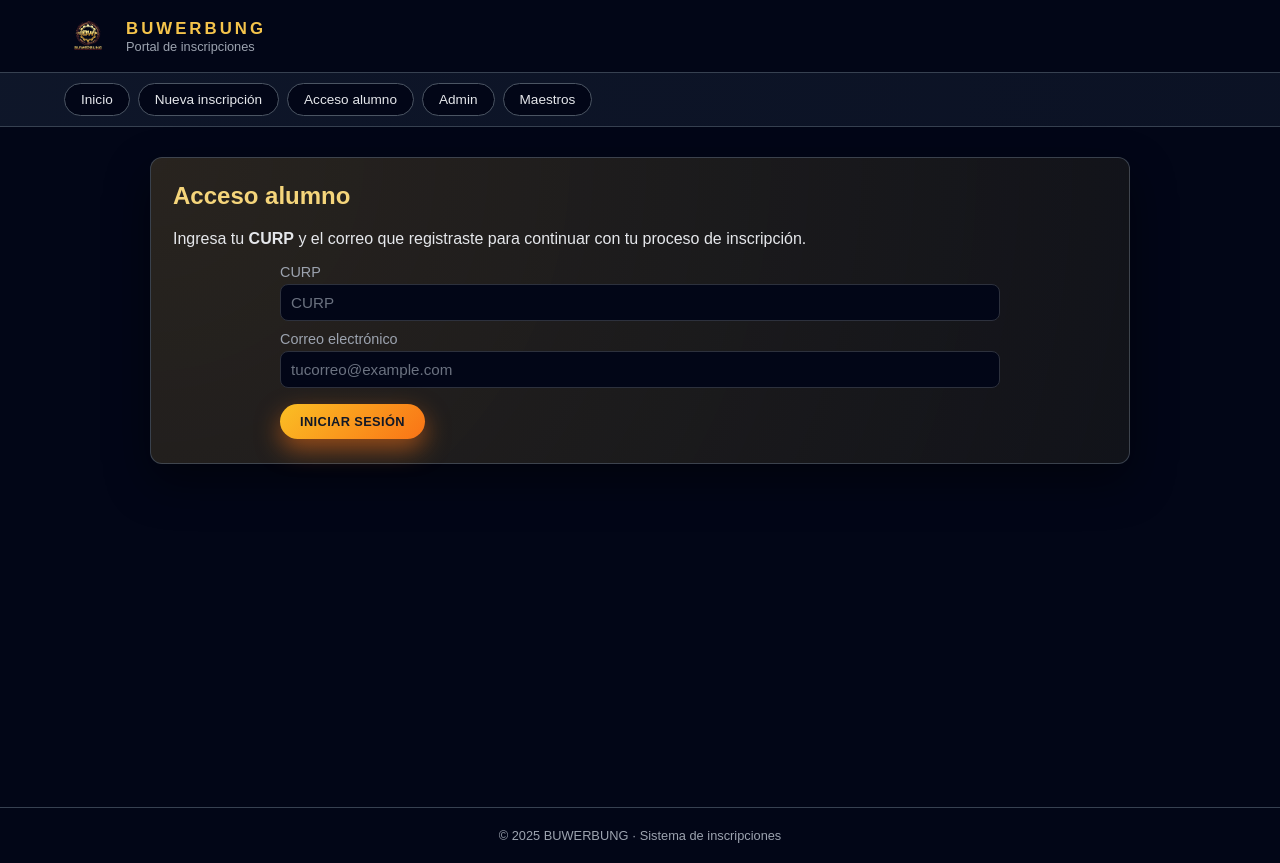
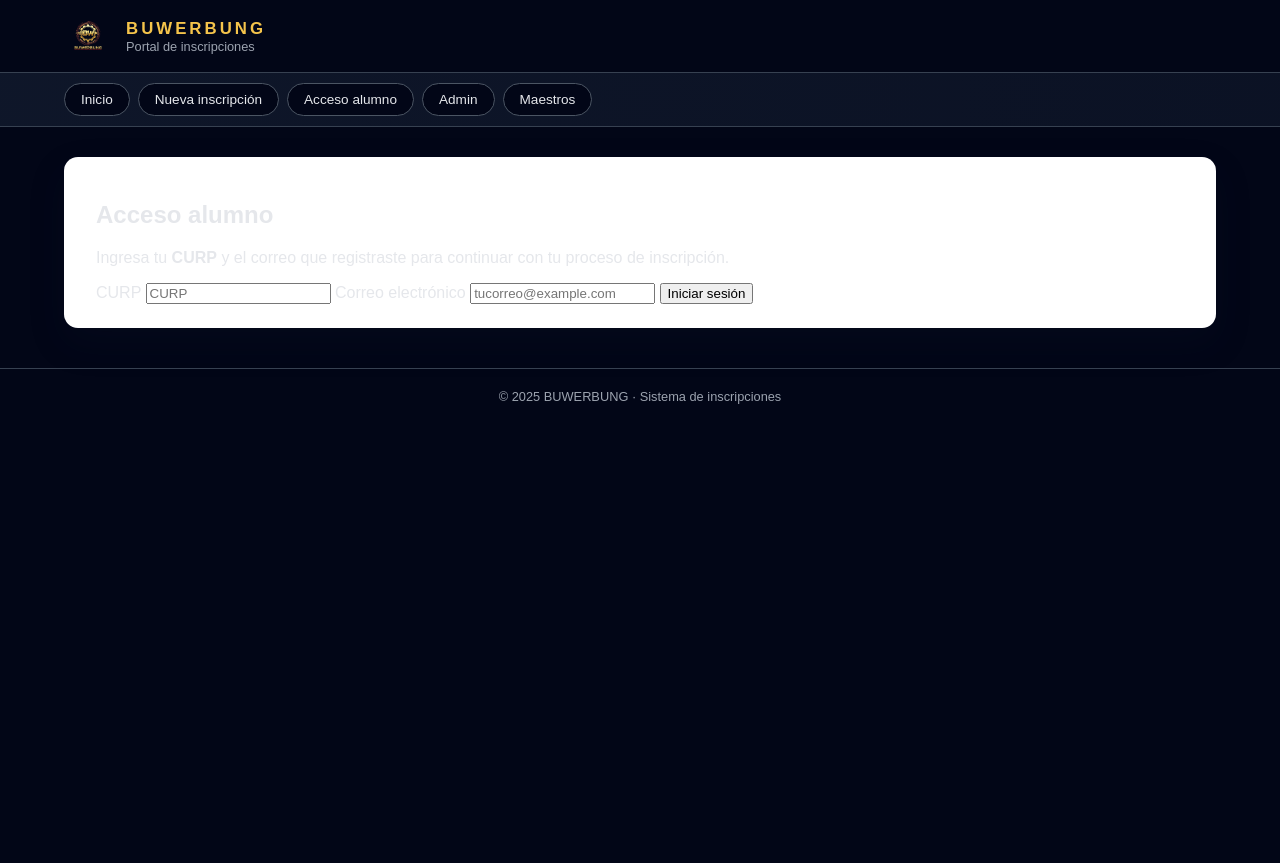
Before and after one commit to gerardotuz/prototipos, a Flask app: page /login in a window 1280 px wide. After the commit the page ends 404 px from the top, so only its background shows below. Run offline with Flask 3, Linux system fonts and the light colour scheme.

Commit message:
Update style.css

```diff
--- a/static/style.css
+++ b/static/style.css
@@ -1,235 +1,367 @@
+/* ===========================
+   PALETA / VARIABLES
+   =========================== */
+:root {
+  --bg-page: #020617;
+  --bg-surface: #0b1120;
+  --bg-surface-light: #ffffff;
+  --bg-surface-muted: #f3f4f6;
 
-:root {
-    --bw-bg: #050608;
-    --bw-bg-alt: #11131a;
-    --bw-gold: #f5c44b;
-    --bw-gold-soft: #f5d57b;
-    --bw-red: #ff4b2b;
-    --bw-text: #f5f5f5;
-    --bw-muted: #9ca3af;
-    --bw-border: #2d313d;
-    --bw-radius: 12px;
-    --bw-shadow: 0 18px 45px rgba(0, 0, 0, 0.45);
+  --text-main: #111827;
+  --text-muted: #6b7280;
+  --text-on-dark: #e5e7eb;
+
+  --primary: #800020;       /* vino BUWERBUNG */
+  --primary-dark: #5a0015;
+  --danger: #b91c1c;
+  --danger-dark: #8a1212;
+
+  --accent-gold: #d1c47a;   /* dorado para headers */
+  --accent-gold-soft: #eab308;
+
+  --border-soft: #e5e7eb;
+  --border-dark: #1f2937;
+
+  --radius-pill: 999px;
+  --radius-card: 14px;
 }
 
-* {
+/* ===========================
+   BASE
+   =========================== */
+
+*,
+*::before,
+*::after {
   box-sizing: border-box;
 }
 
 body {
   margin: 0;
-    font-family: system-ui, -apple-system, BlinkMacSystemFont, "Segoe UI", sans-serif;
-    background: radial-gradient(circle at top left, #1f2937 0, var(--bw-bg) 45%);
-    color: var(--bw-text);
+  font-family: system-ui, -apple-system, BlinkMacSystemFont, "Segoe UI", Arial, sans-serif;
+  background: var(--bg-page);
+  color: var(--text-main);
 }
 
-/* Header + nav */
+/* Para páginas que usan fondo claro (muchas vistas admin) */
+.bw-page-light {
+  background: var(--bg-surface-muted);
+  min-height: 100vh;
+}
+
+/* ===========================
+   HEADER + NAV
+   =========================== */
 
 .bw-header {
-    background: linear-gradient(135deg, #1f2937, #020617);
-    border-bottom: 1px solid var(--bw-border);
-    padding: 14px 5vw;
-    display: flex;
-    align-items: center;
-    justify-content: flex-start;
-    position: sticky;
-    top: 0;
-    z-index: 20;
+  background: var(--bg-page);
+  border-bottom: 1px solid #374151;
+  padding: 12px 5vw;
 }
 
-.bw-logo-text {
+.bw-header-inner {
   display: flex;
   align-items: center;
   gap: 14px;
 }
 
-.bw-logo {
-    width: 44px;
-    height: 44px;
-    border-radius: 999px;
-    background: radial-gradient(circle at 30% 0%, #ffffff, #facc15 40%, #f97316 100%);
-    color: #111827;
-    display: inline-flex;
-    align-items: center;
-    justify-content: center;
-    font-weight: 800;
-    font-size: 1.2rem;
-    box-shadow: 0 0 0 2px rgba(250, 204, 21, 0.3), 0 14px 30px rgba(0, 0, 0, 0.6);
+.bw-header-logo img {
+  height: 48px;
+  width: auto;
+  border-radius: 8px;
 }
 
-.bw-title h1 {
+.bw-header-text-title {
   margin: 0;
-    font-size: 1.3rem;
+  font-size: 1.05rem;
   letter-spacing: 0.18em;
+  color: var(--accent-gold-soft);
   text-transform: uppercase;
-    color: var(--bw-gold);
 }
 
-.bw-title p {
+.bw-header-text-subtitle {
   margin: 0;
-    font-size: 0.85rem;
-    color: var(--bw-muted);
+  font-size: 0.8rem;
+  color: #9ca3af;
 }
 
+/* NAV superior redondeado */
 .bw-nav {
+  background: linear-gradient(90deg, rgba(15, 23, 42, 0.95), rgba(15, 23, 42, 0.7));
+  border-bottom: 1px solid #374151;
+  padding: 10px 5vw;
   display: flex;
   flex-wrap: wrap;
-    gap: 10px;
-    padding: 10px 5vw 18px;
-    background: linear-gradient(90deg, rgba(15,23,42,0.9), rgba(15,23,42,0.4));
-    border-bottom: 1px solid var(--bw-border);
+  gap: 8px;
 }
 
 .bw-nav a {
-    color: var(--bw-text);
+  padding: 8px 16px;
+  border-radius: var(--radius-pill);
+  background: #020617;
+  border: 1px solid #4b5563;
+  color: #e5e7eb;
   text-decoration: none;
-    font-size: 0.9rem;
-    padding: 8px 14px;
-    border-radius: 999px;
-    border: 1px solid transparent;
-    background: rgba(15,23,42,0.7);
-    display: inline-flex;
-    align-items: center;
-    gap: 6px;
-    transition: all 0.18s ease-out;
+  font-size: 0.85rem;
 }
 
 .bw-nav a:hover {
-    border-color: rgba(245,196,75,0.8);
-    background: radial-gradient(circle at top, rgba(245,196,75,0.18), rgba(15,23,42,0.9));
-    color: var(--bw-gold-soft);
+  background: #111827;
 }
 
-/* Layout */
+/* ===========================
+   LAYOUT MAIN + FOOTER
+   =========================== */
 
 .bw-main {
-    min-height: calc(100vh - 120px);
-    padding: 24px 5vw 40px;
+  padding: 30px 5vw 40px;
 }
 
-/* Generic card */
+.bw-footer {
+  text-align: center;
+  padding: 20px 10px;
+  font-size: 0.8rem;
+  color: #9ca3af;
+  border-top: 1px solid #374151;
+}
+
+/* ===========================
+   SIDEBAR ADMIN
+   =========================== */
+
+.bw-admin-layout {
+  display: flex;
+  min-height: calc(100vh - 120px);
+}
+
+.bw-admin-sidebar {
+  width: 260px;
+  background: #800020;
+  color: #f9fafb;
+  padding: 24px 20px;
+}
+
+.bw-admin-sidebar h2 {
+  margin: 0 0 20px;
+  font-size: 1.1rem;
+  letter-spacing: 0.15em;
+  text-transform: uppercase;
+  border-bottom: 1px solid #d1c47a;
+  padding-bottom: 10px;
+}
+
+.bw-admin-sidebar a {
+  display: block;
+  color: #f9fafb;
+  text-decoration: none;
+  padding: 8px 0;
+  font-size: 0.9rem;
+}
+
+.bw-admin-sidebar a:hover {
+  text-decoration: underline;
+}
+
+.bw-admin-content {
+  flex: 1;
+  padding: 24px 40px 40px;
+  background: var(--bg-surface-muted);
+}
+
+/* ===========================
+   TARJETAS / CONTENEDORES
+   =========================== */
 
 .bw-card {
-    background: radial-gradient(circle at top left, rgba(245,196,75,0.16), var(--bw-bg-alt));
-    border-radius: var(--bw-radius);
-    padding: 24px 22px;
-    box-shadow: var(--bw-shadow);
-    border: 1px solid rgba(75,85,99,0.7);
-    max-width: 980px;
-    margin: 0 auto 24px;
+  background: var(--bg-surface-light);
+  border-radius: var(--radius-card);
+  box-shadow: 0 15px 35px rgba(15, 23, 42, 0.18);
+  padding: 24px 32px;
 }
 
-.bw-card h2, .bw-card h3 {
-    margin-top: 0;
-    color: var(--bw-gold-soft);
+.bw-card + .bw-card {
+  margin-top: 24px;
 }
 
-/* Forms */
-
-form {
-    max-width: 720px;
-    margin: 0 auto;
+.bw-card-title {
+  margin-top: 0;
+  color: var(--primary);
+  font-size: 1.4rem;
+  font-weight: 700;
 }
 
-label {
-    display: block;
-    margin-top: 10px;
-    margin-bottom: 4px;
-    font-size: 0.9rem;
-    color: var(--bw-muted);
+.bw-section-title {
+  margin-top: 24px;
+  margin-bottom: 8px;
+  font-size: 1.2rem;
+  font-weight: 600;
+  color: #374151;
 }
 
-input[type="text"],
-input[type="email"],
-input[type="password"],
-input[type="tel"],
-input[type="number"],
-select,
-textarea {
-    width: 100%;
-    padding: 9px 10px;
-    border-radius: 8px;
-    border: 1px solid var(--bw-border);
-    background: #020617;
-    color: var(--bw-text);
-    font-size: 0.95rem;
+.bw-text-muted {
+  color: var(--text-muted);
+  font-size: 0.9rem;
 }
 
-textarea {
-    min-height: 80px;
+/* ===========================
+   BOTONES
+   =========================== */
+
+.bw-btn {
+  display: inline-block;
+  padding: 8px 18px;
+  border-radius: var(--radius-pill);
+  border: none;
+  font-size: 0.85rem;
+  font-weight: 700;
+  cursor: pointer;
+  text-decoration: none;
+  text-align: center;
 }
 
-input::placeholder,
-textarea::placeholder {
-    color: #6b7280;
+.bw-btn-primary {
+  background: var(--primary);
+  color: #ffffff;
 }
 
-button,
-input[type="submit"],
-input[type="button"] {
-    margin-top: 16px;
-    padding: 10px 20px;
-    border-radius: 999px;
-    border: none;
-    font-weight: 600;
-    letter-spacing: 0.03em;
-    text-transform: uppercase;
-    font-size: 0.8rem;
-    cursor: pointer;
-    background: linear-gradient(135deg, #fbbf24, #f97316);
-    color: #111827;
-    box-shadow: 0 10px 25px rgba(249,115,22,0.55);
-    transition: transform 0.15s ease-out, box-shadow 0.15s ease-out, filter 0.15s ease-out;
+.bw-btn-primary:hover {
+  background: var(--primary-dark);
 }
 
-button:hover,
-input[type="submit"]:hover,
-input[type="button"]:hover {
-    transform: translateY(-1px);
-    filter: brightness(1.05);
-    box-shadow: 0 14px 30px rgba(249,115,22,0.7);
+.bw-btn-secondary {
+  background: #111827;
+  color: #f9fafb;
+  border: 1px solid #4b5563;
 }
 
-/* Alerts / mensajes */
-
-.mensaje-box {
-    max-width: 480px;
-    margin: 40px auto;
-    padding: 26px 24px;
-    border-radius: var(--bw-radius);
-    border: 1px solid rgba(248,250,252,0.16);
-    background: radial-gradient(circle at top, rgba(248,250,252,0.04), rgba(15,23,42,0.95));
-    box-shadow: var(--bw-shadow);
-}
-
-.mensaje-box h2 {
-    margin-top: 0;
-    color: var(--bw-gold-soft);
-}
-
-.mensaje-box p {
-    color: var(--bw-text);
-    margin-bottom: 16px;
-}
-
-/* Footer */
-
-.bw-footer {
-    border-top: 1px solid var(--bw-border);
-    padding: 12px 5vw 18px;
-    text-align: center;
-    font-size: 0.8rem;
-    color: var(--bw-muted);
+.bw-btn-secondary:hover {
   background: #020617;
 }
 
-/* Responsive */
+.bw-btn-danger {
+  background: var(--danger);
+  color: #ffffff;
+}
 
-@media (max-width: 640px) {
-    .bw-header {
-        padding-inline: 16px;
+.bw-btn-danger:hover {
+  background: var(--danger-dark);
 }
-    .bw-main {
-        padding-inline: 16px;
+
+/* ===========================
+   FORMULARIOS
+   =========================== */
+
+.bw-form-row {
+  display: flex;
+  flex-wrap: wrap;
+  gap: 16px;
+  margin-bottom: 12px;
 }
+
+.bw-form-field {
+  flex: 1 1 200px;
+  min-width: 200px;
+  display: flex;
+  flex-direction: column;
 }
+
+.bw-form-field label {
+  font-size: 0.85rem;
+  color: #374151;
+  margin-bottom: 4px;
+}
+
+.bw-input,
+.bw-select,
+.bw-textarea {
+  padding: 8px 10px;
+  border-radius: 6px;
+  border: 1px solid #d1d5db;
+  font-size: 0.9rem;
+  font-family: inherit;
+}
+
+.bw-textarea {
+  min-height: 70px;
+  resize: vertical;
+}
+
+.bw-form-note {
+  font-size: 0.8rem;
+  color: var(--text-muted);
+  margin-top: 2px;
+}
+
+/* ===========================
+   TABLAS (ADMIN / REPORTES)
+   =========================== */
+
+.bw-table-wrapper {
+  margin-top: 16px;
+}
+
+.bw-table {
+  width: 100%;
+  border-collapse: collapse;
+  background: #020617;
+  border-radius: 12px;
+  overflow: hidden;
+}
+
+.bw-table th,
+.bw-table td {
+  padding: 10px 12px;
+  font-size: 0.9rem;
+  border-bottom: 1px solid var(--border-dark);
+}
+
+.bw-table th {
+  background: var(--accent-gold);
+  color: #111827;
+  text-transform: uppercase;
+}
+
+.bw-table tbody tr:nth-child(odd) {
+  background: #0b1120;
+}
+
+.bw-table tbody tr:nth-child(even) {
+  background: #020617;
+}
+
+.bw-table tbody td {
+  color: var(--text-on-dark);
+}
+
+.bw-table tbody tr:hover {
+  background: #111827;
+}
+
+.bw-link-accent {
+  color: #be123c;
+  font-weight: 600;
+  text-decoration: none;
+}
+
+.bw-link-accent:hover {
+  text-decoration: underline;
+}
+
+/* ===========================
+   UTILIDADES PEQUEÑAS
+   =========================== */
+
+.mt-2 { margin-top: 8px; }
+.mt-3 { margin-top: 12px; }
+.mt-4 { margin-top: 16px; }
+
+.mb-2 { margin-bottom: 8px; }
+.mb-3 { margin-bottom: 12px; }
+.mb-4 { margin-bottom: 16px; }
+
+/* Para centrar un card en páginas como "ver alumno" */
+.bw-center-page {
+  display: flex;
+  justify-content: center;
+  padding: 30px 5vw 40px;
+}
```
Lines whose indentation alone changed are shown as unchanged.
